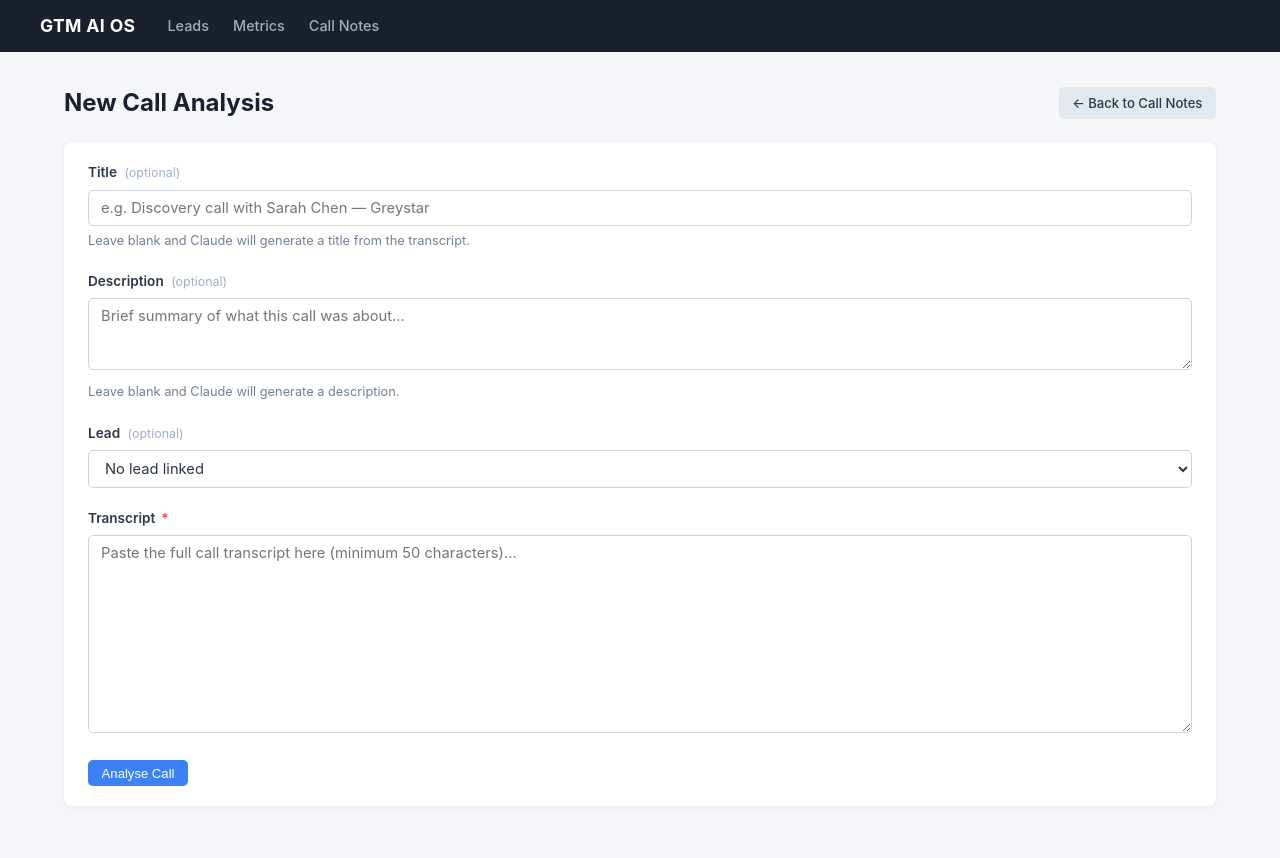
After one commit to jmulvany127/GTM_AI_Automation, a FastAPI app: template templates/call_notes_new.html in a window 1280 px wide. The commit adds this page. Run offline with FastAPI, Linux system fonts and the light colour scheme; the template is opened without the code that fills it, so the values that code supplies are empty; parts of the project's set-up code (start-up, migrations or seed data) failed here and were passed over.

Commit message:
feat: add standalone call analysis submission form
Add GET /dashboard/call-notes/new route with lead dropdown and optional lead_id
pre-selection query param; add call_notes_new.html form template with JS fetch
submit to POST /call-notes/analyze and redirect on success; add form CSS classes
to style.css.

Co-Authored-By: Claude Sonnet 4.6 <noreply@anthropic.com>

```diff
--- a/static/style.css
+++ b/static/style.css
@@ -283,3 +283,66 @@ tbody td {
 .page-header h1 {
   margin-bottom: 0;
 }
+
+/* Form elements */
+.form-group {
+  margin-bottom: 1.25rem;
+}
+
+.form-group label {
+  display: block;
+  font-size: 0.85rem;
+  font-weight: 600;
+  color: #2d3748;
+  margin-bottom: 0.35rem;
+}
+
+.form-group input[type="text"],
+.form-group textarea,
+.form-group select {
+  width: 100%;
+  padding: 0.5rem 0.75rem;
+  border: 1px solid #cbd5e0;
+  border-radius: 5px;
+  font-size: 0.92rem;
+  font-family: inherit;
+  color: #2d3748;
+  background: #fff;
+  transition: border-color 0.15s;
+}
+
+.form-group input[type="text"]:focus,
+.form-group textarea:focus,
+.form-group select:focus {
+  outline: none;
+  border-color: #3b82f6;
+  box-shadow: 0 0 0 3px rgba(59,130,246,0.15);
+}
+
+.form-optional {
+  font-size: 0.78rem;
+  font-weight: 400;
+  color: #a0aec0;
+  margin-left: 0.25rem;
+}
+
+.form-required {
+  color: #e53e3e;
+  margin-left: 0.15rem;
+}
+
+.form-help {
+  font-size: 0.8rem;
+  color: #718096;
+  margin-top: 0.3rem;
+}
+
+.form-error {
+  font-size: 0.85rem;
+  color: #e53e3e;
+  background: #fff5f5;
+  border: 1px solid #fed7d7;
+  border-radius: 5px;
+  padding: 0.6rem 0.85rem;
+  margin-top: 1rem;
+}
--- /dev/null
+++ b/templates/call_notes_new.html
@@ -0,0 +1,92 @@
+{% extends "base.html" %}
+
+{% block title %}New Call Analysis — GTM AI OS{% endblock %}
+
+{% block content %}
+<div class="page-header">
+  <h1>New Call Analysis</h1>
+  <a href="/dashboard/call-notes" class="btn btn-secondary">← Back to Call Notes</a>
+</div>
+
+<div class="card">
+  <div class="form-group">
+    <label for="input-title">Title <span class="form-optional">(optional)</span></label>
+    <input type="text" id="input-title" maxlength="255" placeholder="e.g. Discovery call with Sarah Chen — Greystar">
+    <p class="form-help">Leave blank and Claude will generate a title from the transcript.</p>
+  </div>
+
+  <div class="form-group">
+    <label for="input-description">Description <span class="form-optional">(optional)</span></label>
+    <textarea id="input-description" rows="3" placeholder="Brief summary of what this call was about…"></textarea>
+    <p class="form-help">Leave blank and Claude will generate a description.</p>
+  </div>
+
+  <div class="form-group">
+    <label for="input-lead">Lead <span class="form-optional">(optional)</span></label>
+    <select id="input-lead">
+      <option value="">No lead linked</option>
+      {% for lead in all_leads %}
+      <option value="{{ lead.id }}" {% if preselected_lead_id == lead.id %}selected{% endif %}>{{ lead.first_name }} {{ lead.last_name }}{% if lead.company %} — {{ lead.company }}{% endif %}</option>
+      {% endfor %}
+    </select>
+  </div>
+
+  <div class="form-group">
+    <label for="input-transcript">Transcript <span class="form-required">*</span></label>
+    <textarea id="input-transcript" rows="10" required placeholder="Paste the full call transcript here (minimum 50 characters)…"></textarea>
+  </div>
+
+  <button type="button" id="submit-btn" class="btn btn-primary" onclick="submitForm()">Analyse Call</button>
+  <div id="error-msg" class="form-error" style="display:none;"></div>
+</div>
+
+<script>
+async function submitForm() {
+  const transcript = document.getElementById('input-transcript').value.trim();
+  if (transcript.length < 50) {
+    showError('Transcript must be at least 50 characters.');
+    return;
+  }
+  const btn = document.getElementById('submit-btn');
+  btn.disabled = true;
+  btn.textContent = 'Analysing…';
+  const errorEl = document.getElementById('error-msg');
+  errorEl.style.display = 'none';
+
+  const leadVal = document.getElementById('input-lead').value;
+  const payload = {
+    transcript: transcript,
+    title: document.getElementById('input-title').value.trim() || null,
+    description: document.getElementById('input-description').value.trim() || null,
+    lead_id: leadVal ? parseInt(leadVal, 10) : null
+  };
+
+  try {
+    const res = await fetch('/call-notes/analyze', {
+      method: 'POST',
+      headers: {'Content-Type': 'application/json'},
+      body: JSON.stringify(payload)
+    });
+    if (!res.ok) {
+      const data = await res.json().catch(() => ({}));
+      showError('Error: ' + (data.detail || res.statusText));
+      btn.disabled = false;
+      btn.textContent = 'Analyse Call';
+      return;
+    }
+    const data = await res.json();
+    window.location.href = '/dashboard/call-notes/' + data.id;
+  } catch (err) {
+    showError('Request failed: ' + err.message);
+    btn.disabled = false;
+    btn.textContent = 'Analyse Call';
+  }
+}
+
+function showError(msg) {
+  const el = document.getElementById('error-msg');
+  el.textContent = msg;
+  el.style.display = 'block';
+}
+</script>
+{% endblock %}
```
Also changed, not shown: app/routers/dashboard.py (+16 -1 lines).
